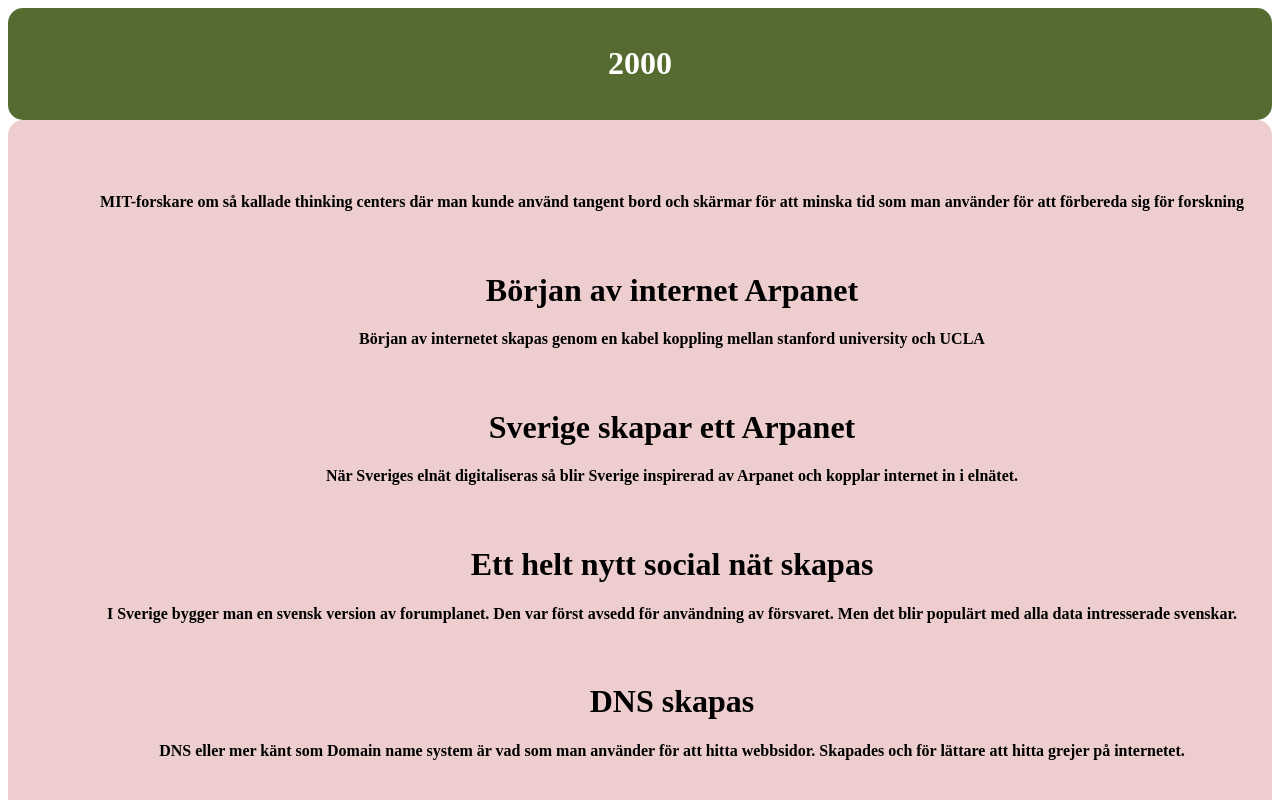
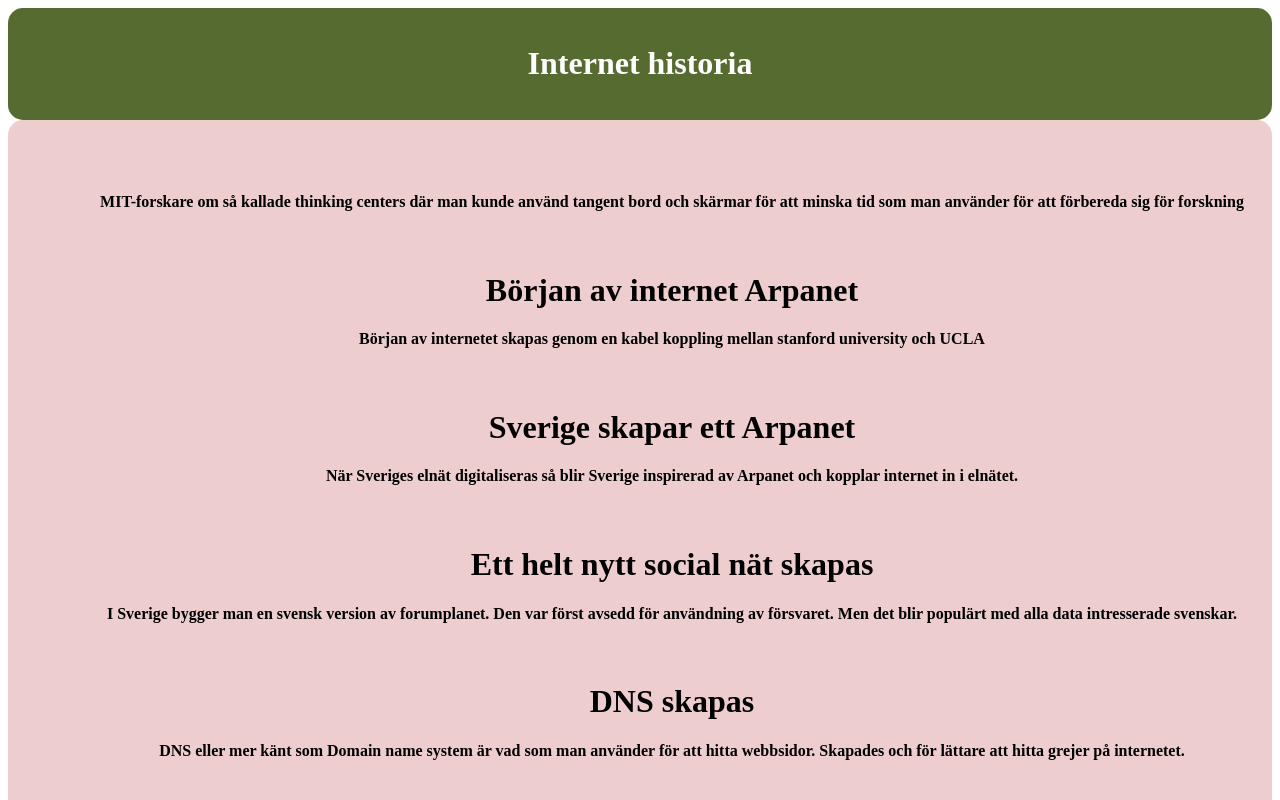
Before and after one commit to askodamig/askodamig.github.io, a plain HTML site: page intdex.html in a window 1280 px wide. Shown: the top 800 px of the page. Drawn offline with Linux system fonts and the light colour scheme.

Commit message:
Update intdex.html

```diff
--- a/intdex.html
+++ b/intdex.html
@@ -9,7 +9,7 @@
 <body>
 
     <header>
-		<h1>2000</h1>
+		<h1>Internet historia</h1>
 	</header>
 
 	<main>
```
